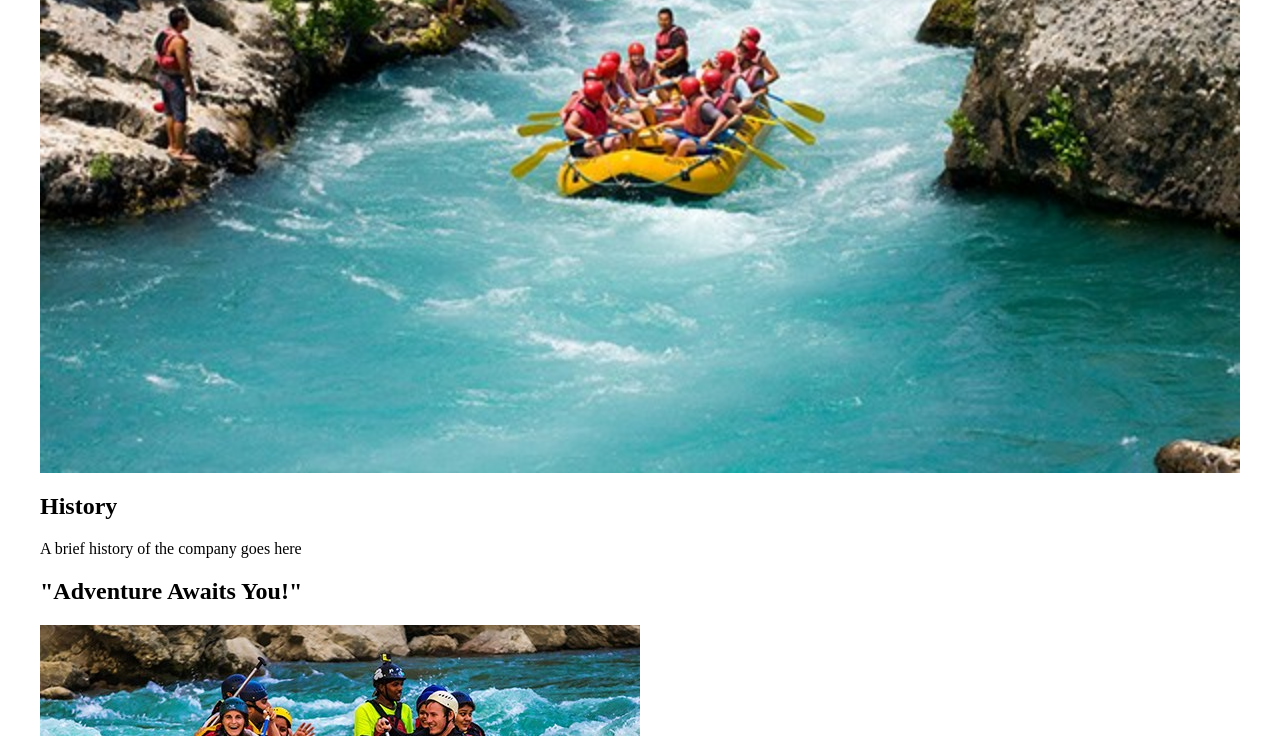
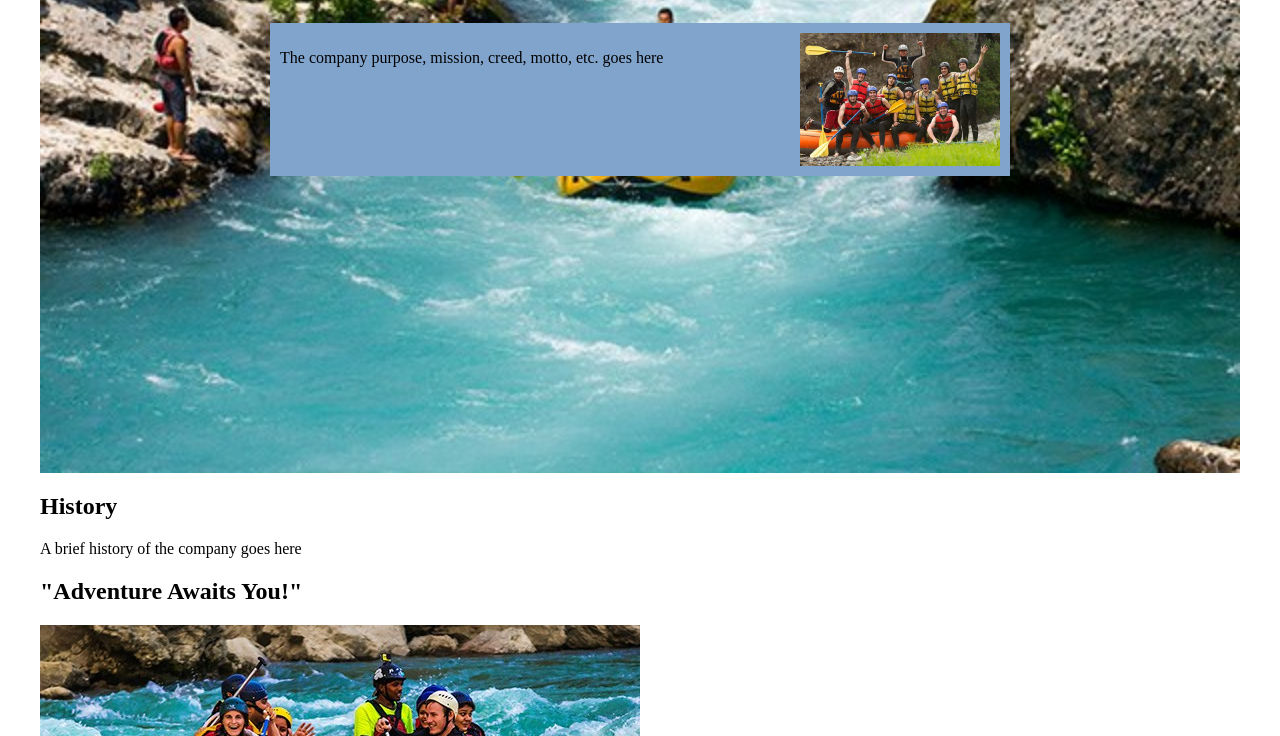
Before and after one commit to Junkfoodbrain/wdd130, a plain HTML site: page wwr/about.html in a window 1280 px wide. Shown: the part 506-1242 px from the top of the page. Drawn offline with Linux system fonts and the light colour scheme.

Commit message:
.hero is styled now

```diff
--- a/wwr/styles/rafting.css
+++ b/wwr/styles/rafting.css
@@ -9,6 +9,12 @@
 
 a {
     text-decoration: none;
+}
+
+.hero {
+    margin: 0 auto;
+    position: relative;
+    border: 10px;
 }
 
 .hero img {
```
